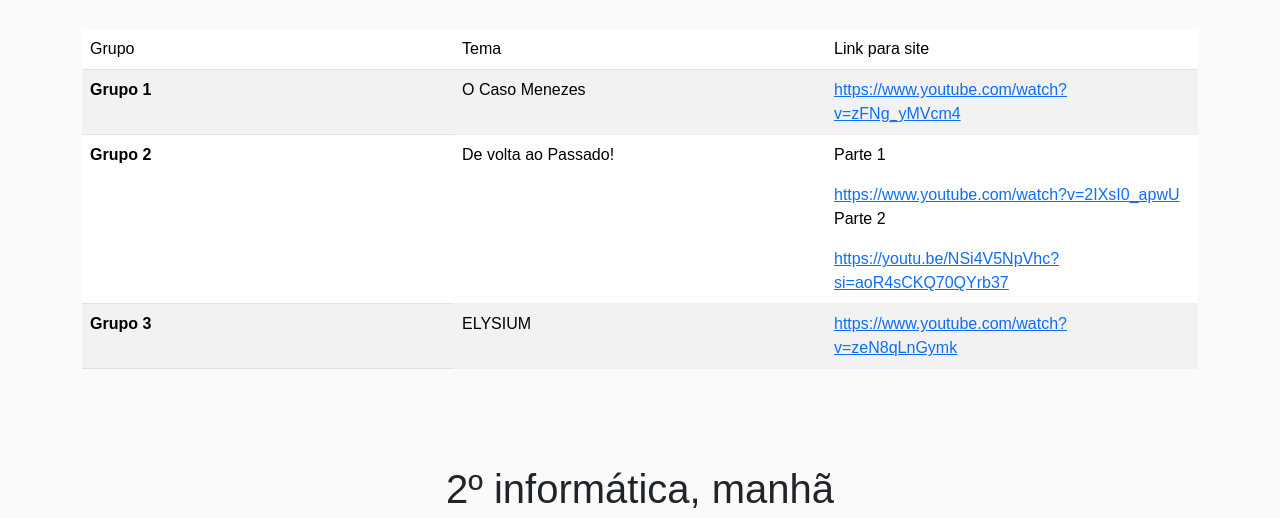
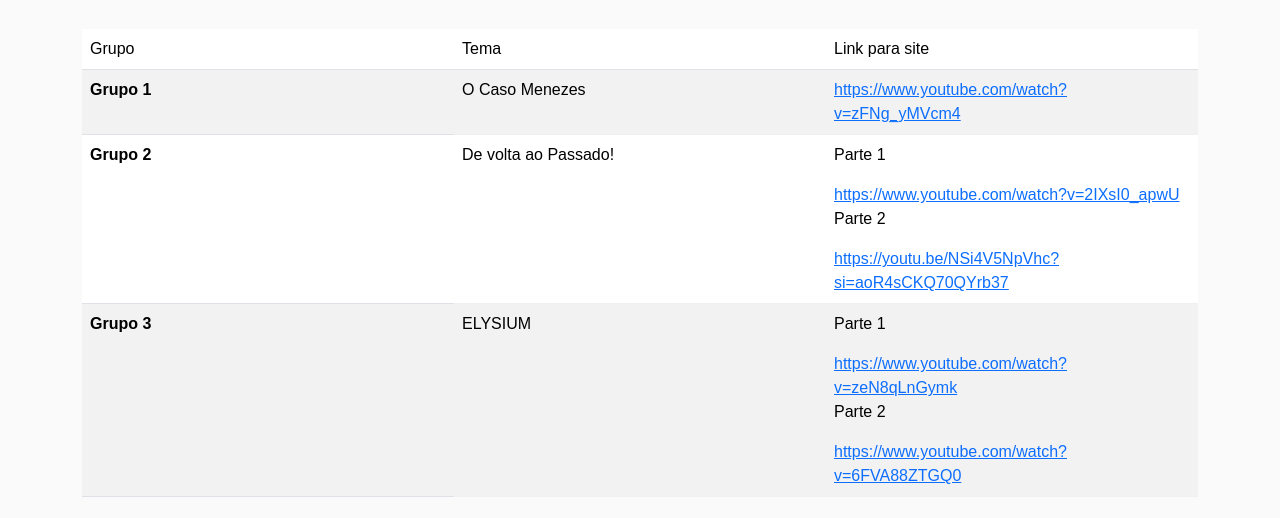
Before and after one commit to carlusnz-dev/sites-pii, a plain HTML site: page index.html in a window 1280 px wide. Shown: the part 425-943 px from the top of the page. Drawn offline with nearby package versions, Linux system fonts and the light colour scheme.

Commit message:
adição parte 2 grupo 3

```diff
--- a/index.html
+++ b/index.html
@@ -74,8 +74,12 @@
                                     <th scope="row">Grupo 3</th>
                                     <td>ELYSIUM</td>
                                     <td>
+                                        <p>Parte 1</p>
                                         <a href="https://www.youtube.com/watch?v=zeN8qLnGymk"
-                                            target="_blank">https://www.youtube.com/watch?v=zeN8qLnGymk</a></td>
+                                            target="_blank">https://www.youtube.com/watch?v=zeN8qLnGymk</a>
+                                        <p>Parte 2</p>
+                                        <a href="https://www.youtube.com/watch?v=6FVA88ZTGQ0" target="_blank">https://www.youtube.com/watch?v=6FVA88ZTGQ0</a>
+                                    </td>
                                 </tr>
                             </tbody>
                         </table>
```
